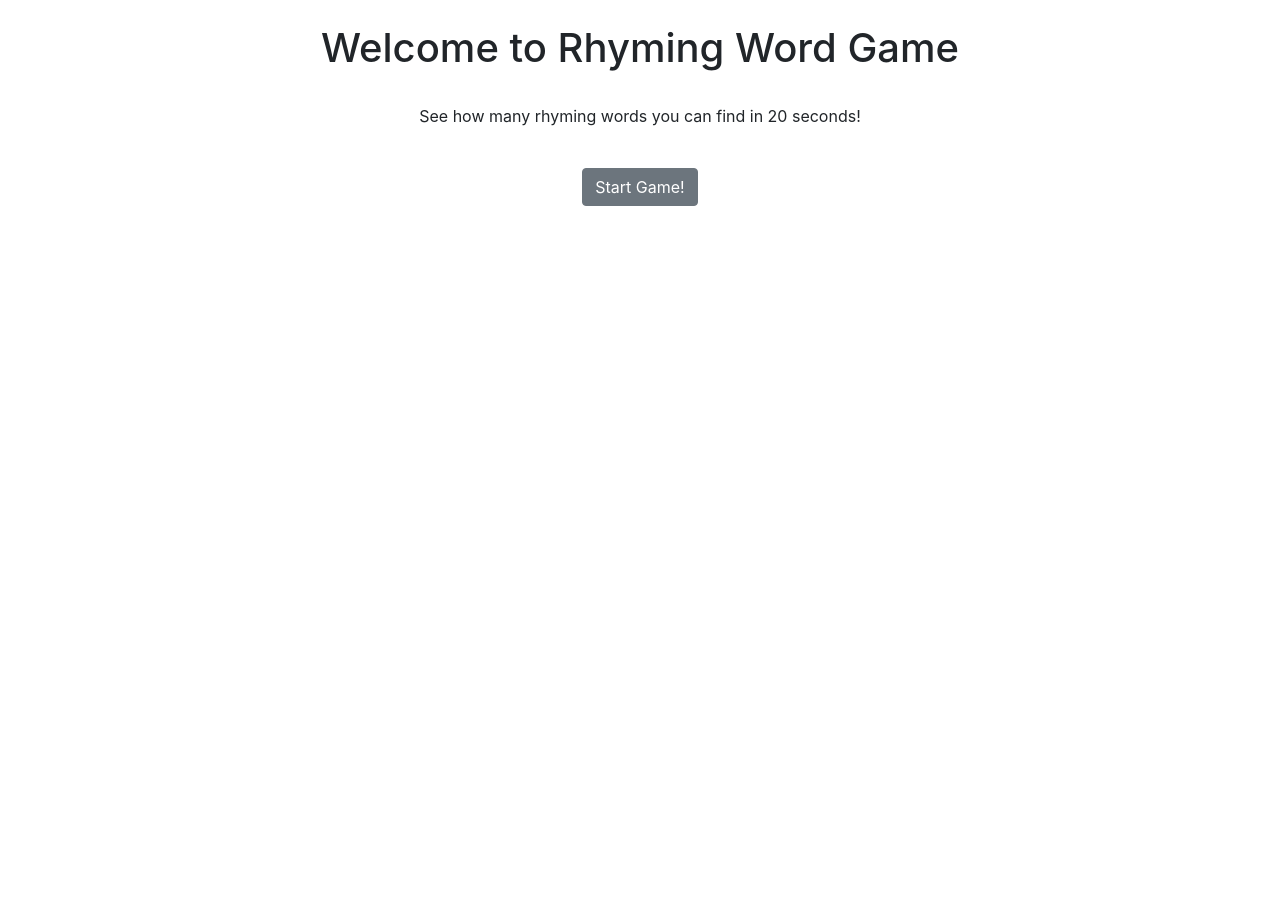
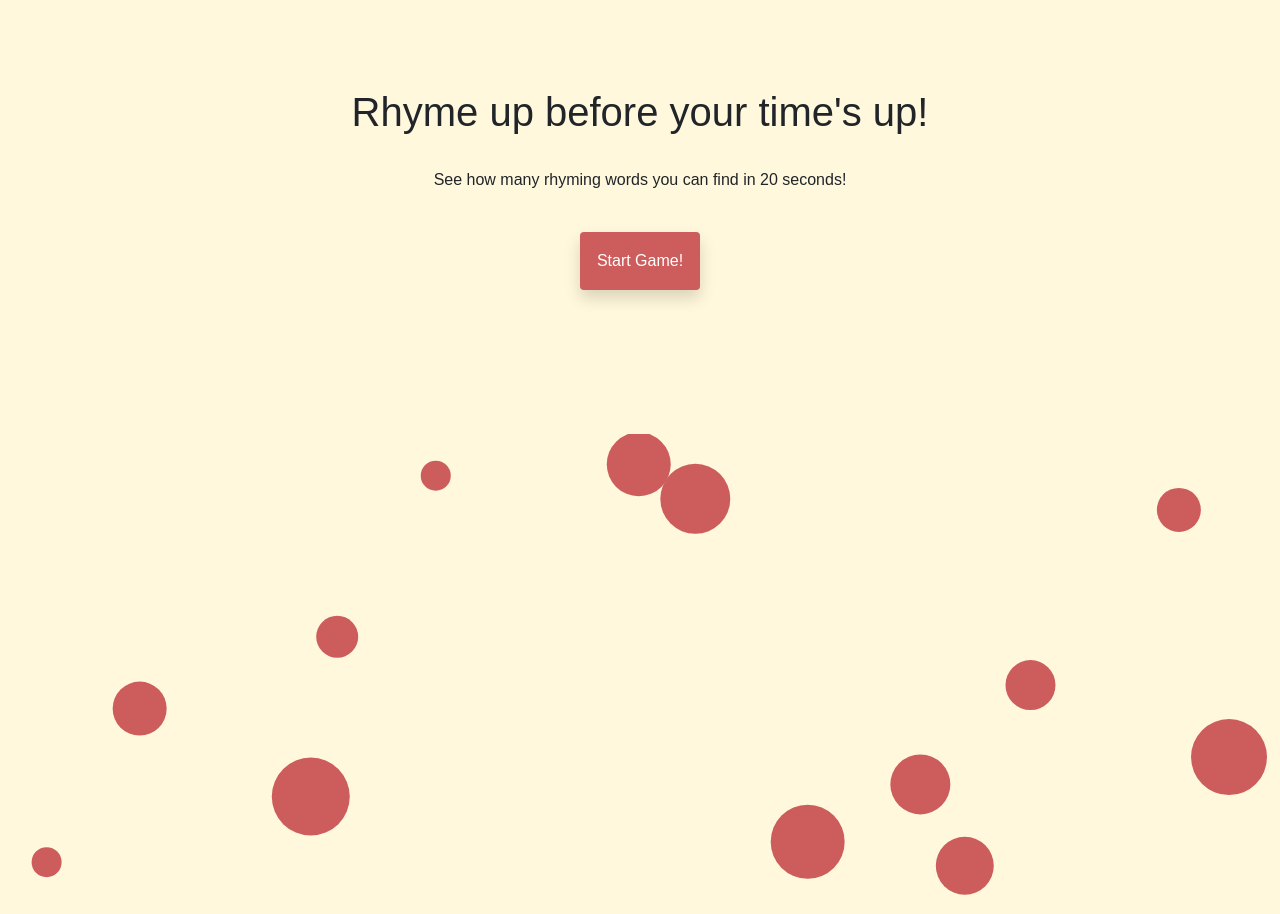
Before and after one commit to OzgunEfe/Rhyming-Word-Game, a plain HTML site: page index.html in a window 1280 px wide. Shown: the top 914 px of the page. Before the commit the page ends 800 px from the top, so only its background shows below. Drawn offline with nearby package versions, Linux system fonts and the light colour scheme; no server answers.

Commit message:
media-querry

```diff
--- a/Assets/Script.JS
+++ b/Assets/Script.JS
@@ -1,3 +1,70 @@
+// canvas javascript
+const canvas = document.getElementById("sandbox");
+canvas.width = window.innerWidth;
+canvas.height = window.innerHeight;
+
+const ctx = canvas.getContext("2d");
+
+function Circle(x, y, r, c) {
+  this.x = x;
+  this.y = y;
+  this.r = r;
+  this.c = c;
+
+  this.dx = Math.floor(Math.random() * 4) + 1;
+  this.dx *= Math.floor(Math.random() * 2) == 1 ? 1 : -1;
+  this.dy = Math.floor(Math.random() * 4) + 1;
+  this.dy *= Math.floor(Math.random() * 2) == 1 ? 1 : -1;
+
+  this.draw = function () {
+    ctx.beginPath();
+    ctx.fillStyle = this.c;
+    ctx.arc(this.x, this.y, this.r, 0, Math.PI * 2);
+    ctx.fill();
+  };
+
+  this.animate = function () {
+    this.x += this.dx;
+    this.y += this.dy;
+
+    if (this.x + this.r > canvas.width || this.x - this.r < 0) {
+      this.dx = -this.dx;
+    }
+
+    if (this.y + this.r > canvas.height || this.y - this.r < 0) {
+      this.dy = -this.dy;
+    }
+
+    this.draw();
+  };
+}
+
+const balls = [];
+for (let i = 0; i < 20; i++) {
+  let r = Math.floor(Math.random() * 30) + 15;
+  let x = Math.random() * (canvas.width - r * 2) + r;
+  let y = Math.random() * (canvas.height - r * 2) + r;
+  let c = "indianred";
+  balls.push(new Circle(x, y, r, c));
+}
+/* BONUS FEATURE */
+canvas.addEventListener("click", function (e) {
+  let r = Math.floor(Math.random() * 30) + 15;
+  balls.push(new Circle(e.clientX, e.clientY, r, "orange"));
+});
+
+function Update() {
+  ctx.clearRect(0, 0, canvas.width, canvas.height);
+
+  for (let i = 0; i < balls.length; i++) {
+    let ball = balls[i];
+    ball.animate();
+  }
+
+  requestAnimationFrame(Update);
+}
+Update();
+// canvas javascript
 var apiKey = "0ae7e99fbfmshd97cb110dc86311p147747jsn8b3f079ea990";
 var randomWord = "https://wordsapiv1.p.rapidapi.com/words/";
 var rhymeURL = "http://wordsapiv1.p.mashape.com/words/cat/rhymes";
@@ -5,10 +72,10 @@ var giphyApiKey = "Ctqe3iQ5R6rKCRyBufsfQTuwmkVQ44QH";
 var giphyURL =
   "https://api.giphy.com/v1/stickers/search?api_key=Ctqe3iQ5R6rKCRyBufsfQTuwmkVQ44QH&q=congratulations&limit=1&rating=g";
 var time = 20;
-var date = moment().format('L')
-var hour = moment().format('LT');
+var date = moment().format("L");
+var hour = moment().format("LT");
 
-$('#staticBackdrop').modal('hide')
+$("#staticBackdrop").modal("hide");
 
 rhymeArray = [];
 scoreArray = JSON.parse(localStorage.getItem("scores")) || [];
@@ -20,7 +87,7 @@ function getRhymeWord(randomWord) {
     })
     .then(function (response) {
       console.log(response);
-	  rhymeArray.push(response)
+      rhymeArray.push(response);
       console.log(rhymeArray[0].rhymes.all);
     })
     .catch(function (err) {
@@ -29,18 +96,18 @@ function getRhymeWord(randomWord) {
 }
 
 // We use the gif api here.
-function getGif(){
+function getGif() {
   fetch(giphyURL)
     .then(function (response) {
       return response.json();
     })
     .then(function (response) {
       var gifImg = response.data[0].images.original.url;
-	  $('#gif-img').attr("src", gifImg)
-	  $('#user-score').append(`
+      $("#gif-img").attr("src", gifImg);
+      $("#user-score").append(`
 	  	<p>Your Score: ${userScore}</p>
-	  `)
-	  $('#staticBackdrop').modal('show')
+	  `);
+      $("#staticBackdrop").modal("show");
     })
     .catch(function (err) {
       console.error(err);
@@ -59,52 +126,54 @@ var options = {
 window.randomWordValue;
 
 function getData() {
-	return fetch("https://wordsapiv1.p.rapidapi.com/words/?random=true&letters=5&partOfSpeech=verb",
-	options).then(function(res) {
+  return fetch(
+    "https://wordsapiv1.p.rapidapi.com/words/?random=true&letters=5&partOfSpeech=verb",
+    options
+  ).then(function (res) {
     return res.json();
   });
 }
 
-
 getData()
   .then(function (randomWord_data) {
     console.log(randomWord_data.word);
-	if (randomWord_data.word.includes(" ")){
+    if (randomWord_data.word.includes(" ")) {
       getData().then(function (randomWord_data) {
-			getRhymeWord(randomWord_data.word)
-		})
+        getRhymeWord(randomWord_data.word);
+      });
     }
-	getRhymeWord(randomWord_data.word)
+    getRhymeWord(randomWord_data.word);
     window.randomWordValue = randomWord_data.word;
   })
   .catch(function (err) {
     console.error(err);
   });
 
-  function timerFunction(){
-	var timer = setInterval(function() {
+function timerFunction() {
+  var timer = setInterval(function () {
     time--;
 
-		$('.timer').text('Time: ' + time);
+    $(".timer").text("Time: " + time);
 
     if (time === 0) {
       clearInterval(timer);
-		  $('.game-screen').addClass("hide");
-		  getGif()
+      $(".game-screen").addClass("hide");
+      getGif();
     }
   }, 1000);
 }
 
-
 // This function starts game
-function startGame(){
+function startGame() {
   $(".start-game").click(function () {
     $(".start-screen").addClass("hide");
+    $("#sandbox").addClass("hide");
+    $(".jumbotron").addClass("hide");
 
-		timerFunction()
+    timerFunction();
     $(".game-screen").append(`
 			  <div class="row justify-content-md-end">
-				  <div class="col-md-auto timer align-self-end mb-4 mt-3">
+				  <div class="timer col-md-auto timer align-self-end mb-5 mt-5 font-weight-bolder ">
 					  Time: ${time}
 				  </div>
 			  </div>
@@ -123,18 +192,18 @@ function startGame(){
 				  </div>
 			  </div>
 			  <div class="row justify-content-md-center">
-				  <div class="col-md-auto align-self-center mr-3">
+				  <div class="col-md-auto align-items-start mr-3">
 					  <div class="card" style="width: 18rem;">
 						  <div class="card-body">
-							<h5 class="card-title">Correct!</h5>
+							<h5 class="card-title correct">Correct</h5>
 						  </div>
 						  <ul class="list-group list-group-flush correct-card"></ul>
 						</div>
 				  </div>
-				  <div class="col-md-auto align-self-center ml-3">
+				  <div class=" wrong-section col-md-auto align-items-start ml-3">
 					  <div class="card" style="width: 18rem;">
 						  <div class="card-body">
-							<h5 class="card-title">Wrong!</h5>
+							<h5 class="card-title wrong">Wrong</h5>
 						  </div>
 						  <ul class="list-group list-group-flush wrong-card"></ul>
 						</div>
@@ -143,37 +212,40 @@ function startGame(){
 
 		  `);
 
-		  clickEnter()
-
+    clickEnter();
   });
 }
 
-startGame()
+startGame();
 
-var correctArray = []
+var correctArray = [];
 
 // This function checks the result when the user presses enter.
-var userScore = 0
-function clickEnter(){
-	$("#input-area").keypress(function(e) {
-		if(e.which == 13) {
+var userScore = 0;
+function clickEnter() {
+  $("#input-area").keypress(function (e) {
+    if (e.which == 13) {
       var inputValue = $(this).val();
-		  if(inputValue == "" || inputValue == " " || inputValue === window.randomWordValue){
-			$(this).val('');
-		  } else if (rhymeArray[0].rhymes.all.includes(inputValue)){
-			if (!correctArray.includes(inputValue)){
-				userScore++
+      if (
+        inputValue == "" ||
+        inputValue == " " ||
+        inputValue === window.randomWordValue
+      ) {
+        $(this).val("");
+      } else if (rhymeArray[0].rhymes.all.includes(inputValue)) {
+        if (!correctArray.includes(inputValue)) {
+          userScore++;
           $(".correct-card").append(`
 				<li class="list-group-item">${inputValue}</li>
-			`)
+			`);
           correctArray.push(inputValue);
         }
-		  } else{
+      } else {
         $(".wrong-card").append(`
 				<li class="list-group-item">${inputValue}</li>
-			`)
+			`);
       }
-		  $(this).val('');
+      $(this).val("");
     }
   });
 }
@@ -194,34 +266,34 @@ function clearLocalStorage() {
 }
 
 // This function save the user score to LocalStorage
-$('.save-score').click(function() {
-	$('#staticBackdrop').modal('hide')
-	var userScoreSave = `${date} - ${hour} - Score: ${userScore}`
-	scoreArray.push(userScoreSave)
-	saveScoreList(scoreArray)
+$(".save-score").click(function () {
+  $("#staticBackdrop").modal("hide");
+  var userScoreSave = `${date} - ${hour} - Score: ${userScore}`;
+  scoreArray.push(userScoreSave);
+  saveScoreList(scoreArray);
 
-	$('.score-screen').removeClass("hide")
-	var displayScore = getScoreList()
+  $(".score-screen").removeClass("hide");
+  var displayScore = getScoreList();
 
-	var reverseDisplay = displayScore.reverse()
+  var reverseDisplay = displayScore.reverse();
 
-	reverseDisplay.forEach(function(score){
-		$('#highscores').append(`
+  reverseDisplay.forEach(function (score) {
+    $("#highscores").append(`
 			<li>${score}</li>
-		`)
+		`);
   });
 });
 
 // Button-Click Sections
-$('.go-back').click(function() {
+$(".go-back").click(function () {
   window.location.reload();
 });
 
-$('.close').click(function() {
+$(".close").click(function () {
   window.location.reload();
-})
+});
 
-$('#clear').click(function() {
-	clearLocalStorage()
-	$('#highscores').children().remove();
-})
+$("#clear").click(function () {
+  clearLocalStorage();
+  $("#highscores").children().remove();
+});
--- a/Assets/Style.css
+++ b/Assets/Style.css
@@ -1,3 +1,77 @@
-.hide{
+@media (max-width: 576px) {
+  #sandbox {
     display: none;
+  }
+  .wrong-section {
+    display: none;
+  }
+  .clear-score {
+    display: none;
+  }
 }
+
+.hide {
+  display: none;
+}
+
+.hide {
+  display: none;
+}
+/* Gooogle fonts */
+@import url("https://fonts.googleapis.com/css2?family=Poppins:ital,wght@0,300;0,400;0,500;0,600;0,700;0,800;1,100&display=swap");
+* {
+  font-family: "Poppins", sans-serif;
+  margin: 0;
+  padding: 0;
+  scroll-behavior: smooth;
+  box-sizing: border-box;
+  list-style: none;
+  text-decoration: none;
+  scroll-padding-top: 2rem;
+}
+
+/* Variables */
+body {
+  max-width: 100%;
+  height: 100vh;
+  background-color: cornsilk;
+  margin: 0 auto;
+}
+.jumbotron {
+  /* height: 100vh; */
+  background-color: cornsilk;
+  overflow: hidden;
+}
+.container {
+  width: 100%;
+}
+.btn {
+  text-decoration: none;
+  background-color: indianred;
+  border-radius: 5px;
+  text-align: center;
+  padding: 10px;
+}
+.btn:hover,
+.btn:focus {
+  background-color: rgb(154, 54, 54);
+  color: cornsilk;
+}
+
+.btn {
+  color: #ffffff;
+  transition: all 0.35s;
+  text-decoration: wavy;
+}
+.save-score {
+  padding: 5px;
+}
+.timer {
+  font-size: 34px;
+}
+.correct {
+  color: green;
+}
+.wrong {
+  color: red;
+}
--- a/index.html
+++ b/index.html
@@ -16,13 +16,15 @@
       crossorigin="anonymous"
     />
     <link rel="stylesheet" href="./Assets/Style.css" />
-    <title>Rhyming Word Game</title>
+    <title>Rhyme Up!</title>
   </head>
   <body>
+    <div class="jumbotron jumbotron-fluid >
+    <div class="container full-height container-fluid">
       <div class="container start-screen">
         <div class="row justify-content-md-center">
           <div class="col-md-auto align-self-center mb-4 mt-4">
-          <h1 class="title">Welcome to Rhyming Word Game</h1>
+            <h1 class="title">Rhyme up before your time's up!</h1>
           </div>
         </div>
         <div class="row justify-content-md-center">
@@ -32,46 +34,62 @@
         </div>
         <div class="row justify-content-md-center">
           <div class="col-md-auto align-self-center">
-          <button type="button" class="btn btn-secondary start-game">
+            <button
+              type="button"
+              class="btn start-game shadow p-3 mb-5 rounded"
+            >
               Start Game!
             </button>
           </div>
         </div>
       </div>
+    </div>
+    <canvas id="sandbox"></canvas>
 
     <div class="container game-screen"></div>
 
     <!-- Modal Section -->
-    <div class="modal fade" id="staticBackdrop" data-backdrop="static" data-keyboard="false" tabindex="-1" aria-labelledby="staticBackdropLabel" aria-hidden="true">
+    <div
+      class="modal fade"
+      id="staticBackdrop"
+      data-backdrop="static"
+      data-keyboard="false"
+      tabindex="-1"
+      aria-labelledby="staticBackdropLabel"
+      aria-hidden="true"
+    >
       <div class="modal-dialog">
         <div class="modal-content">
           <div class="modal-header">
             <h5 class="modal-title" id="staticBackdropLabel">Time's up!</h5>
-              <button type="button" class="close" data-dismiss="modal" aria-label="Close">
+            <button
+              type="button"
+              class="close"
+              data-dismiss="modal"
+              aria-label="Close"
+            >
               <span aria-hidden="true">&times;</span>
             </button>
           </div>
           <div class="modal-body">
             <div class="row justify-content-md-center">
               <div class="col-md-auto">
-                        <img id="gif-img" src="" alt="" width="100px" height="100px">
+                <img id="gif-img" src="" alt="" width="100px" height="100px" />
               </div>
             </div>
             <div class="row">
-                    <div class="col" id="user-score">
-                    </div>
+              <div class="col" id="user-score"></div>
             </div>
           </div>
           <div class="modal-footer">
-              <button type="button" class="btn btn-primary save-score">Save Score</button>
+            <button type="button" class="btn save-score">Save Score</button>
           </div>
         </div>
       </div>
     </div>
 
-
     <!-- Score Screen -->
-    <div class="container score-screen hide">
+    <div class="container score-screen hide flex justify-content-center">
       <div class="row">
         <div class="col mb-4">
           <h1>Score List</h1>
@@ -84,14 +102,17 @@
       </div>
       <div class="row justify-content-md-left">
         <div class="col-md-auto mr-5 mt-4">
-                <button type="button" class="btn btn-primary go-back">Go Back</button>
+          <button type="button" class="btn btn-success go-back btn-lg">
+            Play Again
+          </button>
         </div>
-            <div class="col-md-auto ml-5 mt-4">
-                <button type="button" class="btn btn-primary" id="clear">Clear Highscores</button>
+        <div class="clear-score col-md-auto ml-5 mt-4">
+          <button type="button" class="btn btn-warning btn-lg" id="clear">
+            Clear Score
+          </button>
         </div>
       </div>
     </div>
-
 
     <!-- Optional JavaScript; choose one of the two! -->
 
```
Lines whose indentation alone changed are shown as unchanged.
